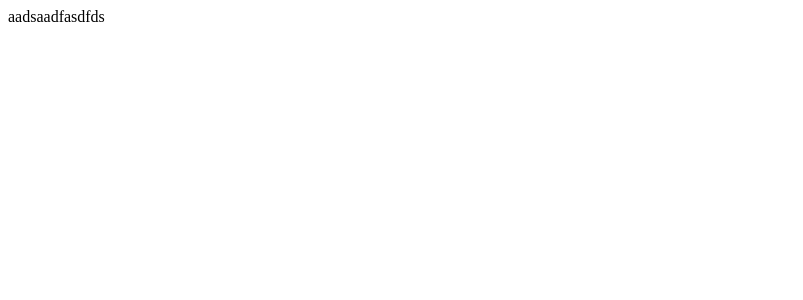
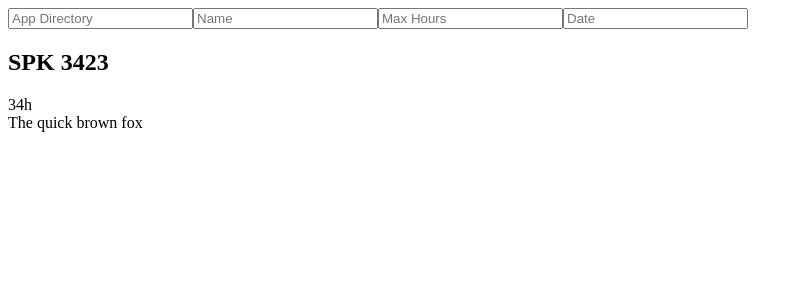
Before and after one commit to hanselcardante/git-logs, a React app in the folder src/templates/typescripts/: page / in a window 1280 px wide. Shown: the top 300 px of the page, without its empty margins (0-803 px from the left). Built offline with nearby package versions, Linux system fonts and the light colour scheme; the HTML template or start-up script is replaced by a standard one.

Commit message:
Work in progress

```diff
--- /dev/null
+++ b/src/templates/typescripts/src/Helpers.ts
@@ -0,0 +1,26 @@
+const baseUrl = 'http://localhost:8080';
+
+export class ApiRequest {
+
+    static send(type: string, uri: string, data: any) {
+        const url = baseUrl+ '/' + uri;
+        return $.ajax({
+            url,
+            type,
+            data,
+            contentType: 'application/json; charset=utf-8',
+            error: function(jqXHR: any) {
+               console.log('Errors: ', jqXHR);
+            },
+        });
+    }
+}
+
+
+export const delay = (() => {
+    let timer = 0;
+    return (callback: any, ms: number) => {
+        clearTimeout (timer);
+        timer = setTimeout(callback, ms);
+    };
+})();
--- a/src/templates/typescripts/src/index.tsx
+++ b/src/templates/typescripts/src/index.tsx
@@ -1,23 +1,45 @@
 import * as React from 'react';
 import * as ReactDOM from 'react-dom';
+import {ApiRequest, delay} from './Helpers';
 
-interface Props {
-	name: string;
-	age: number;
+const handleKeyUpName = (e: any) => {
+    const name: string = e.currentTarget.value;
+    delay(() => {
+        const request = ApiRequest.send('get', 'logs', {name});
+        request.then((r) => {
+            console.log('response: ', r);
+        });
+    }, 1000);
 }
 
-const getPerson = (person: Props) => {
-	console.log(person.name);
-	console.log(person.age);
-	console.log('whoho');
+const Header = () => {
+    return (
+        <div>
+            <input type='text' name='directory' placeholder='App Directory' />
+            <input type='text' name='name' placeholder='Name' onKeyUp={handleKeyUpName} />
+            <input type='text' name='maxHours' placeholder='Max Hours' />
+            <input type='text' name='Date' placeholder='Date ' />
+        </div>
+    );
+}
+
+const Result = () => {
+    return (
+        <div>
+            <h2>SPK 3423</h2>
+            <div>34h</div>
+            <div>The quick brown fox</div>
+        </div>
+    );
 }
 
 const App = () => {
 	return (
 		<div>
-			aadsaadfasdfds
+            <Header />
+            <Result />
 		</div>
 	);
 };
-console.log(document.getElementById('react-root'));
+
 ReactDOM.render(<App />, document.getElementById('react-root'));
```
Also changed, not shown: src/templates/typescripts/src/StateProvider.ts (added, +44 -0 lines), 1 other file (tests, documents, lock files or other folders).
